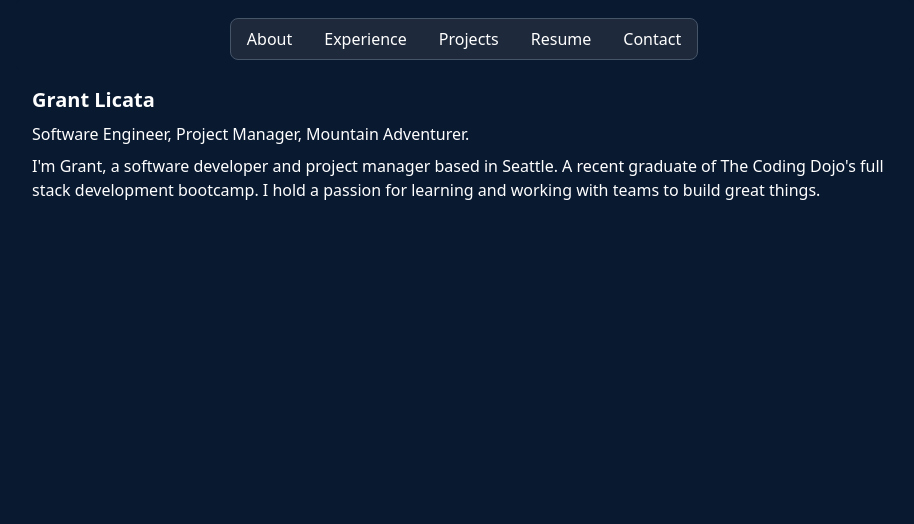
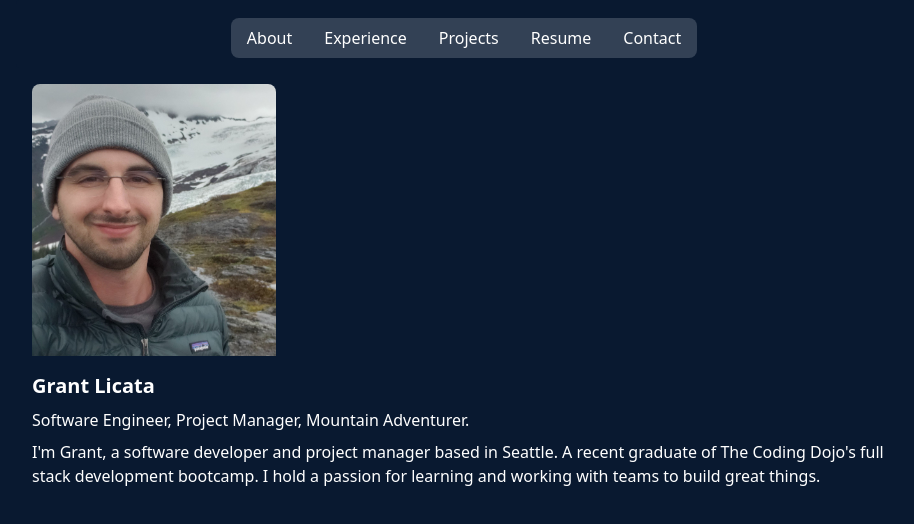
Before and after one commit to GrantLicata/Portfolio-archive, a Next.js app: page / in a window 1280 px wide. Shown: the top 524 px of the page, without its empty margins (176-1090 px from the left). Built offline with nearby package versions, Linux system fonts and the light colour scheme.

Commit message:
Profile image added

```diff
--- a/components/Navigation.js
+++ b/components/Navigation.js
@@ -1,14 +1,14 @@
 const Navigation = () => {
 
   return (
-    <nav className="bg-[#091930] px-2 px-auto py-2.5 rounded flex justify-center">
+    <nav className="bg-[#091930] px-2 px-auto py-2.5 rounded flex justify-center ">
         <div className="">
             {/* <button data-collapse-toggle="navbar-default" type="button" className="inline-flex items-center p-2 ml-3 text-sm text-gray-500 rounded-lg sm:hidden hover:bg-gray-100 focus:outline-none focus:ring-2 focus:ring-gray-200 dark:text-gray-400 dark:hover:bg-gray-700 dark:focus:ring-gray-600" aria-controls="navbar-default" aria-expanded="false">
                 <span className="sr-only">Open main menu</span>
                 <svg className="w-6 h-6" aria-hidden="true" fill="currentColor" viewBox="0 0 20 20" xmlns="http://www.w3.org/2000/svg"><path fill-rule="evenodd" d="M3 5a1 1 0 011-1h12a1 1 0 110 2H4a1 1 0 01-1-1zM3 10a1 1 0 011-1h12a1 1 0 110 2H4a1 1 0 01-1-1zM3 15a1 1 0 011-1h12a1 1 0 110 2H4a1 1 0 01-1-1z" clip-rule="evenodd"></path></svg>
             </button> */}
             <div className="w-full md:block md:w-auto" id="navbar-default">
-                <ul className="flex justify-center flex-row flex-wrap p-2 mt-2 bg-slate-800 border border-slate-600 rounded-lg md:space-x-8 md:text-md md:px-4 font-medium">
+                <ul className="flex justify-center flex-row flex-wrap p-2 mt-2 bg-slate-700 rounded-lg md:space-x-8 md:text-md md:px-4 font-medium">
                     <li>
                     <a href="#" className="block py-2 pl-3 pr-4 text-white rounded md:bg-transparent md:p-0 dark:text-white" aria-current="page">About</a>
                     </li>
--- a/pages/index.js
+++ b/pages/index.js
@@ -1,7 +1,10 @@
 import Head from 'next/head'
 import Navigation from '@/components/Navigation'
+import myPic from '../public/images/headShot.jpg'
+import Image from 'next/image'
 
 export default function Home() {
+
   return (
     <>
       <Head>
@@ -12,6 +15,13 @@ export default function Home() {
       </Head>
       <Navigation/>
       <main className='p-4'>
+        <Image
+              src="/images/headShot.jpg"
+              height={200}
+              width={244}
+              className="rounded-lg pb-4"
+              alt="profile picture"
+            />
         <h1 className='text-xl font-bold'>Grant Licata</h1>
         <h2 className='pt-2'>Software Engineer, Project Manager, Mountain Adventurer.</h2>
         <p className='pt-2'>I'm Grant, a software developer and project manager based in Seattle. A recent graduate of The Coding Dojo's full stack development bootcamp. I hold a passion for learning and working with teams to build great things.</p>
```
Also changed, not shown: public/images/headShot.jpg (added).
